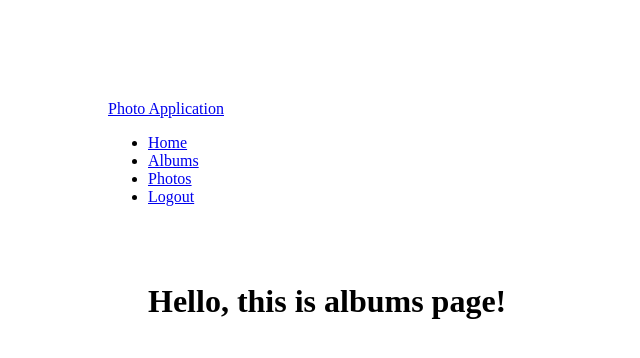
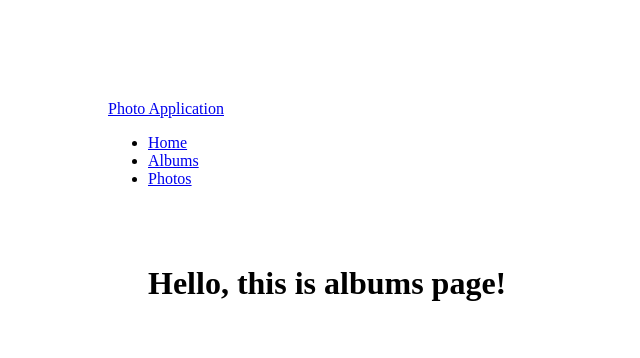
Before and after one commit to amyhliao/photoApp, a website: page views/albums.html in a window 1280 px wide. Shown: the whole page, without its empty margins (0-640 px from the left). Drawn offline with Linux system fonts and the light colour scheme.

Commit message:
Code clean up

```diff
--- a/views/albums.html
+++ b/views/albums.html
@@ -14,9 +14,6 @@
             <li class="active">
               <a href="/photos">Photos</a>
             </li>
-            <li class="active">
-              <a href="/logout">Logout</a>
-            </li>
           </ul>
         </div>
       </nav>
```
